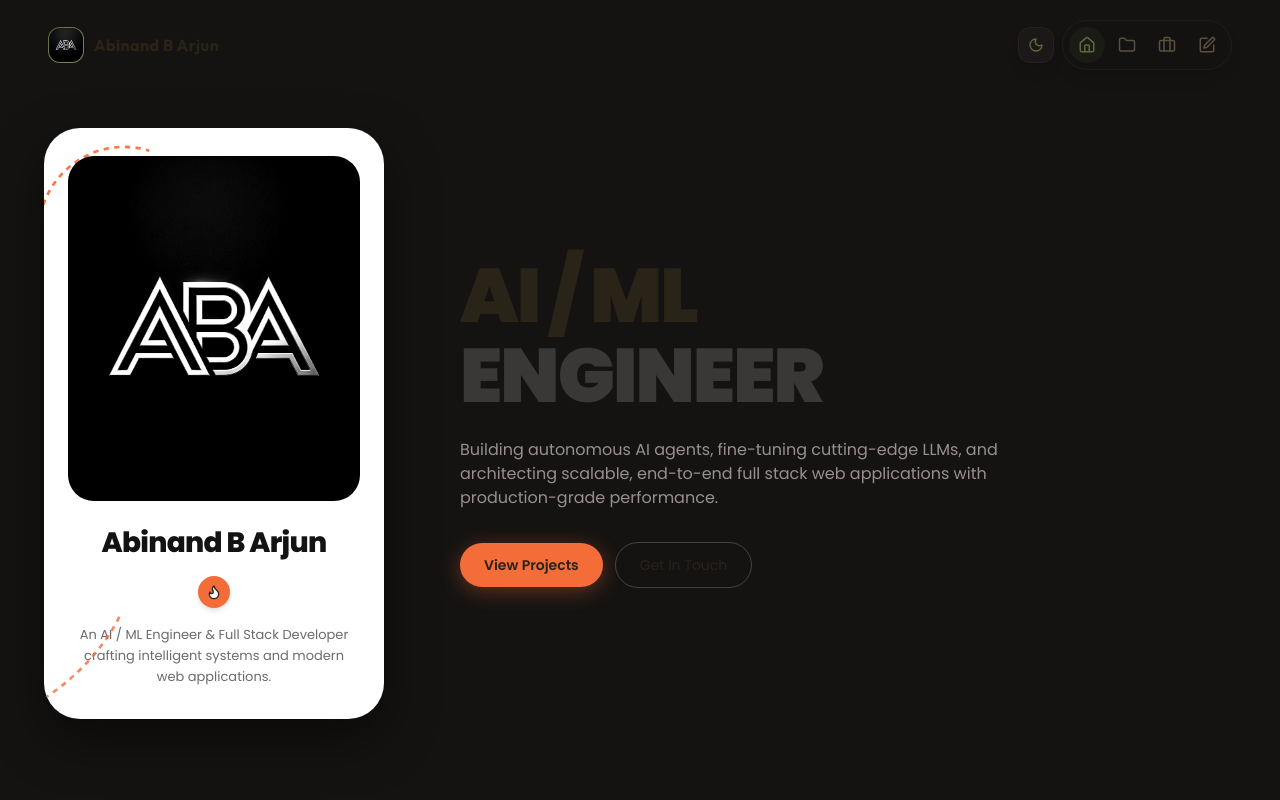
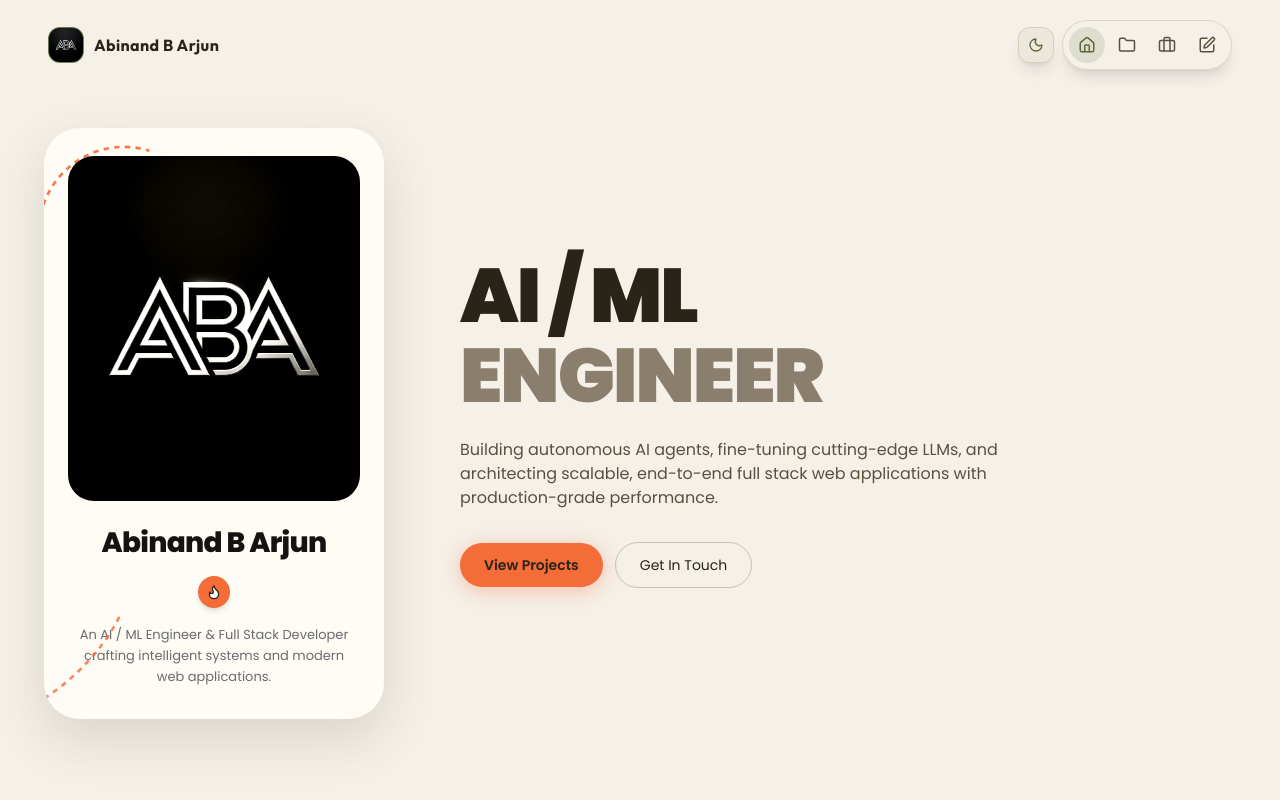
Before and after one commit to AbinandBArjun/Portfolio, a React (Vite) app: page / in a window 1280 px wide. Shown: the top 800 px of the page. Built offline with nearby package versions, Linux system fonts and the light colour scheme; no server answers.

Commit message:
fix: light mode styles for navbar and hero section

```diff
--- a/src/components/Hero.jsx
+++ b/src/components/Hero.jsx
@@ -2,25 +2,39 @@ import React from 'react';
 import { motion } from 'framer-motion';
 import { Flame } from 'lucide-react';
 import { portfolioData } from '../data/portfolioData';
+import { useTheme } from '../context/ThemeContext';
 
 export const Hero = () => {
   const { personal } = portfolioData;
+  const { isDark } = useTheme();
 
   return (
-    <section id="home" className="relative min-h-[90vh] pt-24 pb-16 md:pt-32 md:pb-24 flex items-center bg-[#151312] text-white overflow-hidden">
+    <section
+      id="home"
+      className="relative min-h-[90vh] pt-24 pb-16 md:pt-32 md:pb-24 flex items-center overflow-hidden transition-colors duration-300"
+      style={{ backgroundColor: isDark ? '#151312' : '#f5f0e8' }}
+    >
       <div className="container max-w-6xl mx-auto px-4 sm:px-6 lg:px-8">
         <div className="grid grid-cols-1 lg:grid-cols-12 gap-8 lg:gap-14 items-center">
 
-          {/* LEFT: White Bio Card (exact clone of Sawad left card) */}
+          {/* LEFT: Bio Card */}
           <motion.div
             initial={{ opacity: 0, y: 30 }}
             animate={{ opacity: 1, y: 0 }}
             transition={{ duration: 0.7, ease: [0.16, 1, 0.3, 1] }}
-            className="lg:col-span-4 flex justify-center lg:justify-start"
+            className="lg:col-span-4 flex justify-center lg:justify-start pt-6 sm:pt-4 lg:pt-0"
           >
-            <div className="relative w-full max-w-[340px] rounded-[36px] bg-white text-[#151312] p-6 pt-7 pb-8 shadow-[0_20px_50px_rgba(0,0,0,0.5)] overflow-hidden">
-
-              {/* Dotted dashed decorative arc on top-left of the card */}
+            <div
+              className="relative w-full max-w-[320px] sm:max-w-[340px] rounded-[36px] p-5 sm:p-6 pt-6 sm:pt-7 pb-7 sm:pb-8 overflow-hidden transition-colors duration-300"
+              style={{
+                backgroundColor: isDark ? '#ffffff' : '#fffcf6',
+                color: '#151312',
+                boxShadow: isDark
+                  ? '0 20px 50px rgba(0,0,0,0.5)'
+                  : '0 20px 50px rgba(100,90,70,0.18)',
+              }}
+            >
+              {/* Decorative arc top-left */}
               <svg
                 className="absolute top-3 -left-3 w-32 h-32 pointer-events-none text-[#f46c38] opacity-90"
                 viewBox="0 0 120 120"
@@ -34,7 +48,7 @@ export const Hero = () => {
                 />
               </svg>
 
-              {/* Avatar Frame with warm orange-red backdrop (Sawad style) */}
+              {/* Avatar */}
               <div className="relative mx-auto w-full aspect-[1/1.18] rounded-[26px] overflow-hidden bg-gradient-to-b from-[#f46c38] to-[#d44816] flex items-end justify-center shadow-inner">
                 <img
                   src="/favicon.jpg"
@@ -49,20 +63,19 @@ export const Hero = () => {
                   {personal.name}
                 </h2>
 
-                {/* Flame icon badge with orange dotted connecting trail */}
+                {/* Flame badge */}
                 <div className="relative my-4 flex items-center justify-center">
                   <div className="w-8 h-8 rounded-full bg-[#f46c38] text-white flex items-center justify-center shadow-md z-10">
                     <Flame className="w-4 h-4 fill-white text-white" />
                   </div>
                 </div>
 
-                {/* Subtitle / Bio text inside white card */}
                 <p className="text-xs sm:text-[13px] text-[#6a6b6e] font-medium leading-relaxed px-2 [font-family:'Poppins',sans-serif]">
                   An AI / ML Engineer &amp; Full Stack Developer crafting intelligent systems and modern web applications.
                 </p>
               </div>
 
-              {/* Dotted dashed decorative arc at bottom-left */}
+              {/* Decorative arc bottom-left */}
               <svg
                 className="absolute -bottom-4 -left-6 w-32 h-32 pointer-events-none text-[#f46c38] opacity-80"
                 viewBox="0 0 120 120"
@@ -78,23 +91,32 @@ export const Hero = () => {
             </div>
           </motion.div>
 
-          {/* RIGHT: Massive Headline + Description + 3 Stats */}
+          {/* RIGHT: Headline + Description + Actions */}
           <motion.div
             initial={{ opacity: 0, y: 30 }}
             animate={{ opacity: 1, y: 0 }}
             transition={{ duration: 0.7, delay: 0.15, ease: [0.16, 1, 0.3, 1] }}
             className="lg:col-span-8 flex flex-col justify-center text-left"
           >
-            {/* Massive Heading (Sawad style: AI & ML in solid white, ENGINEER / FULL STACK in muted contrast) */}
             <div className="mb-6">
-              <h1 className="text-4xl sm:text-6xl lg:text-[76px] font-black uppercase tracking-tight text-white leading-[0.95] [font-family:'Poppins',sans-serif]">
+              <h1
+                className="text-4xl sm:text-6xl lg:text-[76px] font-black uppercase tracking-tight leading-[0.95] [font-family:'Poppins',sans-serif] transition-colors duration-300"
+                style={{ color: isDark ? '#ffffff' : '#2a2318' }}
+              >
                 AI / ML <br />
-                <span className="text-[#3a3737] tracking-tight block mt-1">ENGINEER</span>
+                <span
+                  className="tracking-tight block mt-1 transition-colors duration-300"
+                  style={{ color: isDark ? '#3a3737' : '#8a7e6d' }}
+                >
+                  ENGINEER
+                </span>
               </h1>
             </div>
 
-            {/* Tagline Paragraph tailored to AI/ML & Full Stack */}
-            <p className="text-sm sm:text-base text-[#998f8f] max-w-xl leading-relaxed mb-8 [font-family:'Poppins',sans-serif]">
+            <p
+              className="text-sm sm:text-base max-w-xl leading-relaxed mb-8 [font-family:'Poppins',sans-serif] transition-colors duration-300"
+              style={{ color: isDark ? '#998f8f' : '#5a5040' }}
+            >
               Building autonomous AI agents, fine-tuning cutting-edge LLMs, and architecting scalable, end-to-end full stack web applications with production-grade performance.
             </p>
 
@@ -108,7 +130,19 @@ export const Hero = () => {
               </a>
               <a
                 href="/contact"
-                className="inline-flex items-center gap-2 px-6 py-3 rounded-full border border-white/20 hover:border-white/40 text-white font-medium text-sm transition-all hover:bg-white/5 [font-family:'Poppins',sans-serif]"
+                className="inline-flex items-center gap-2 px-6 py-3 rounded-full font-medium text-sm transition-all [font-family:'Poppins',sans-serif]"
+                style={{
+                  border: isDark ? '1px solid rgba(255,255,255,0.2)' : '1px solid rgba(100,90,70,0.3)',
+                  color: isDark ? '#ffffff' : '#2a2318',
+                }}
+                onMouseEnter={e => {
+                  e.currentTarget.style.borderColor = isDark ? 'rgba(255,255,255,0.4)' : 'rgba(92,107,60,0.5)';
+                  e.currentTarget.style.backgroundColor = isDark ? 'rgba(255,255,255,0.05)' : 'rgba(92,107,60,0.08)';
+                }}
+                onMouseLeave={e => {
+                  e.currentTarget.style.borderColor = isDark ? 'rgba(255,255,255,0.2)' : 'rgba(100,90,70,0.3)';
+                  e.currentTarget.style.backgroundColor = 'transparent';
+                }}
               >
                 <span>Get In Touch</span>
               </a>
--- a/src/index.css
+++ b/src/index.css
@@ -355,6 +355,46 @@ html.light .menu-drawer [class*="text-sky-400"] {
   color: var(--accent-cyan) !important;
 }
 
+/* ── Navbar light mode overrides ─────────────────────────────── */
+/* Nav pill (bg-[#151312]/90) */
+html.light .bg-\[\#151312\]\/90 {
+  background-color: rgba(245, 240, 232, 0.92) !important;
+  border-color: rgba(100, 90, 70, 0.18) !important;
+}
+
+/* Theme-toggle button (bg-[#1d1b1a]/80) */
+html.light .bg-\[\#1d1b1a\]\/80 {
+  background-color: rgba(236, 230, 217, 0.88) !important;
+  border-color: rgba(100, 90, 70, 0.18) !important;
+  color: var(--text-primary) !important;
+}
+
+/* Logo name text colour in light mode */
+html.light header .font-heading {
+  color: var(--text-primary) !important;
+}
+
+/* Nav-link icons in light mode */
+html.light nav[aria-label="Main navigation"] a:not([aria-current="page"]) {
+  color: var(--text-secondary) !important;
+}
+html.light nav[aria-label="Main navigation"] a:not([aria-current="page"]):hover {
+  background-color: rgba(92, 107, 60, 0.1) !important;
+  color: var(--text-primary) !important;
+}
+
+/* Active nav item in light mode */
+html.light nav[aria-label="Main navigation"] a[aria-current="page"] {
+  background-color: rgba(92, 107, 60, 0.14) !important;
+  color: var(--accent-cyan) !important;
+}
+
+/* Tooltip background in light mode */
+html.light nav[aria-label="Main navigation"] span.bg-neutral-800 {
+  background-color: var(--bg-secondary) !important;
+  color: var(--text-primary) !important;
+}
+
 html.dark [class*="bg-[#07090e]"] {
   background-color: var(--bg-primary) !important;
 }
```
